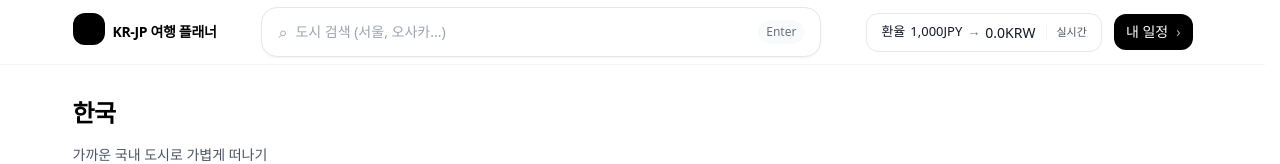
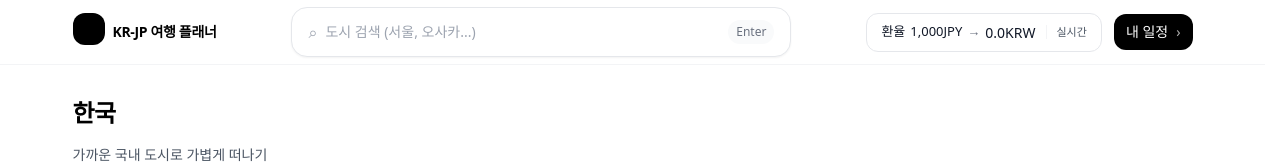
Before and after one commit to hwank1/travel-planner, a React (Vite) app: page / in a window 1280 px wide. Shown: the top 164 px of the page. Built offline with nearby package versions, Linux system fonts and the light colour scheme; no server answers.

Commit message:
feat:헤드바 ,서치바 디자인 조정

```diff
--- a/src/shared/SearchBar.tsx
+++ b/src/shared/SearchBar.tsx
@@ -6,9 +6,8 @@
   placeholder = "도시 검색 (서울, 오사카...)",
 }: SearchBarProps) {
   return (
-    <div className="w-full max-w-[560px]">
+    <div className="w-full max-w-[500px]">
       <div className="flex items-center gap-2 rounded-2xl border border-gray-200 bg-white px-4 py-3 shadow-sm transition focus-within:border-gray-300">
-        {/* Icon (pure UI) */}
         <span className="select-none text-gray-400">⌕</span>
 
         <input
@@ -16,7 +15,6 @@
           className="w-full bg-transparent text-sm outline-none placeholder:text-gray-400"
         />
 
-        {/* Right small hint */}
         <span className="hidden select-none rounded-xl bg-gray-50 px-2 py-1 text-xs text-gray-500 sm:inline-flex">
           Enter
         </span>
```
